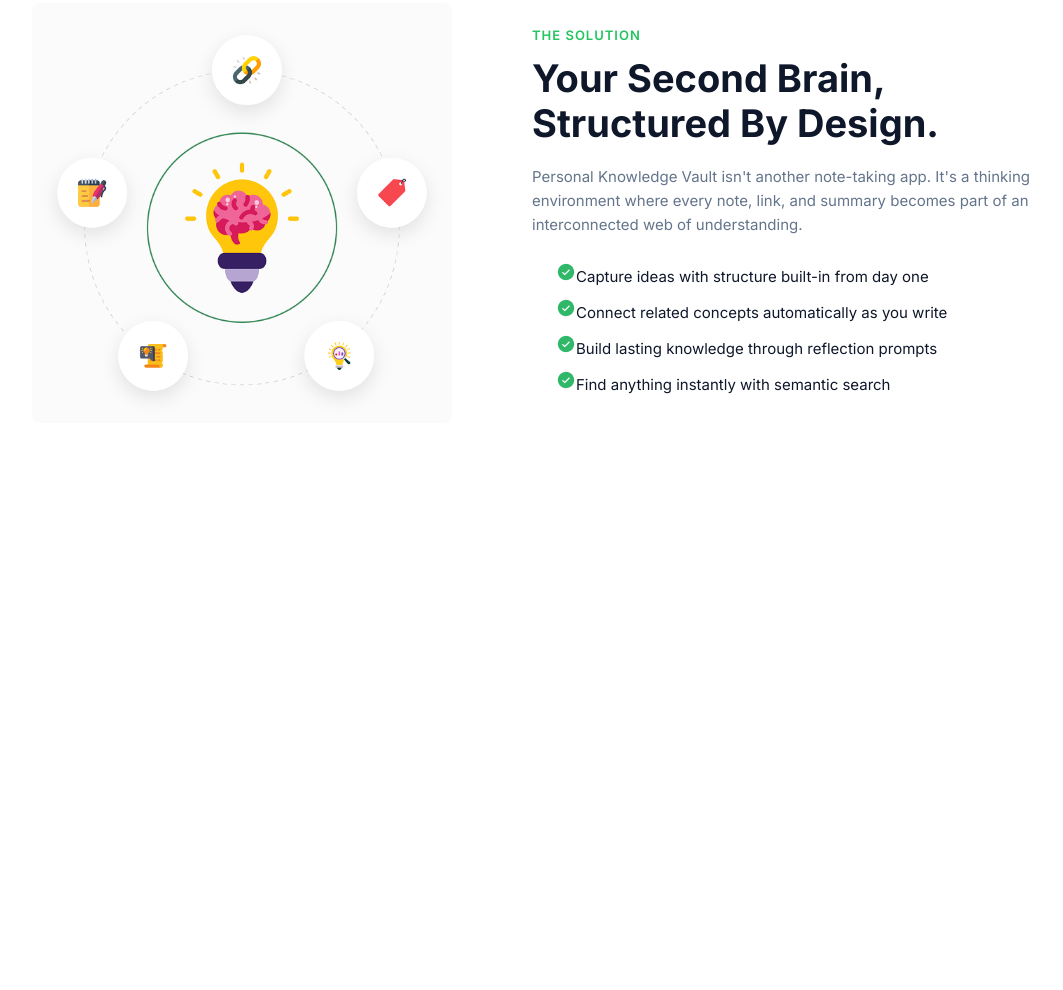
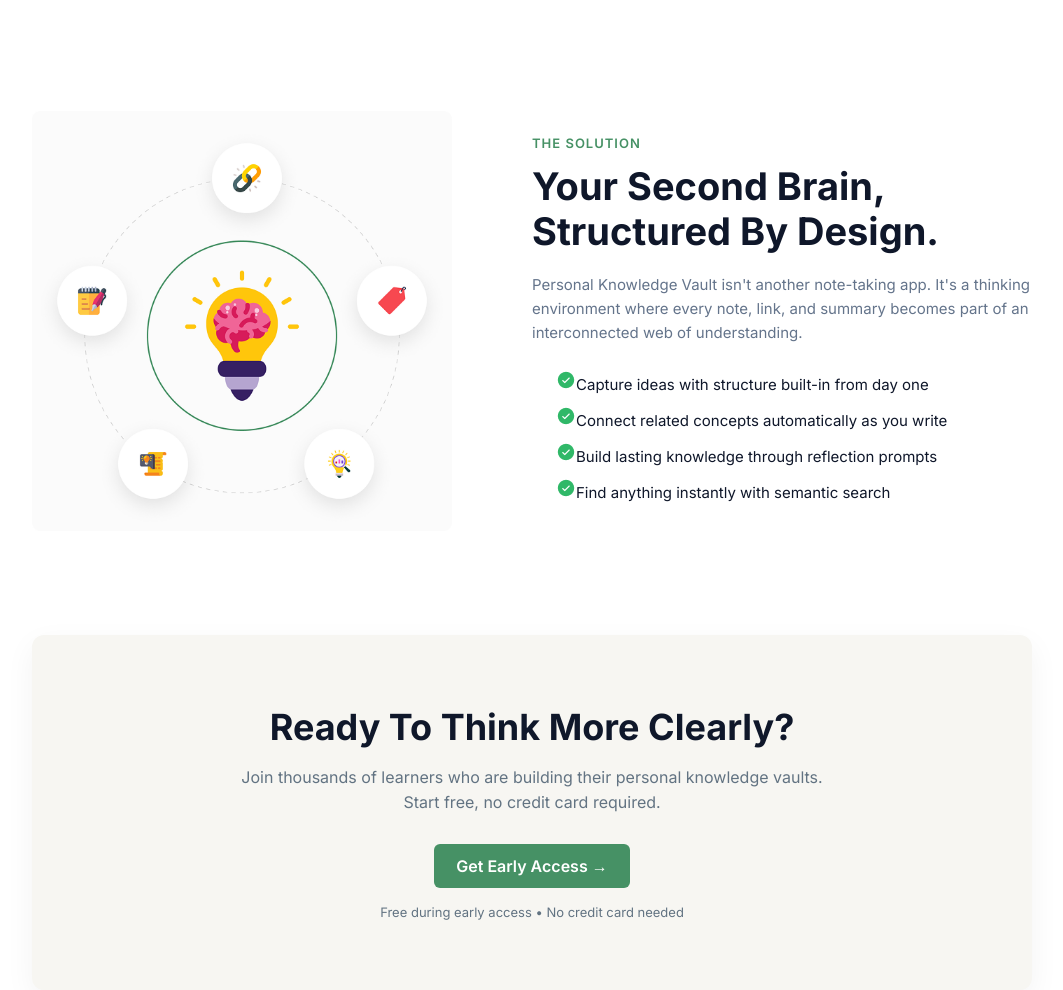
Before and after one commit to apurbadatta/assignment-1, a plain HTML site: page index.html in a window 1280 px wide. Shown: the part 1420-2410 px from the top of the page, without its empty margins (108-1171 px from the left). Before the commit the page ends 1947 px from the top, so only its background shows below. Drawn offline with Linux system fonts and the light colour scheme.

Commit message:
card design

```diff
--- a/index.html
+++ b/index.html
@@ -102,5 +102,21 @@ help you think clearly, connect ideas, and turn learning into long-term knowledg
   </div>
 </section>
 
+ <section class="card">
+        <h1>Ready To Think More Clearly?</h1>
+        <p>
+            Join thousands of learners who are building their personal knowledge vaults.<br>
+            Start free, no credit card required.
+        </p>
+
+        <a href="#" class="card-btn">
+            Get Early Access →
+        </a>
+
+        <span class="note">
+            Free during early access • No credit card needed
+        </span>
+    </section>
+
 </body>
 </html>
--- a/style.css
+++ b/style.css
@@ -35,11 +35,13 @@
 }
 .btn{
     border: none;
-    background-color: #30B868;
+    background-color: #469165;
     padding: 12px 16px;
     color: white;
     border-radius: 4px;
+    cursor: pointer;
 }
+
 .bg{
     background-image: url("/assets/hero-bg.png") ;
     height: 674px;
@@ -53,11 +55,12 @@
     max-width: 1360px;
 }
 .access_key button{
-    color: #30B868;
+    color: #469165;
     font-style: smoll;
     height: 19px;
     border-radius: 12px;
     border: none;
+
 }
 .st_section p{
     line-height: 24px;
@@ -71,14 +74,16 @@
     align-items: center;
     gap: 8px;
 
+
 }
 .primary
 {
-    background-color: #30B868;
+    background-color: #469165;
     color: white;
     border: none;
     padding: 16px;
     border-radius: 4px;
+    cursor: pointer;
 }
 .secondary{
     padding:15px;
@@ -86,6 +91,7 @@
     background-color: rgba(255, 255, 255, 0);
     border: 2px solid rgb(255, 255, 255);
     color: white;
+    cursor: pointer;
 
 }
 .secondary img{
@@ -111,7 +117,7 @@
 
 .subtitle {
   font-size: 16px;
-  color: #64748b;
+  color: #627382;
   max-width: 700px;
   margin: 0 auto 50px;
 }
@@ -152,7 +158,7 @@
 
 .card p {
   font-size: 16px;
-  color: #64748b;
+  color: #627382;
   line-height: 1.6;
 }
 
@@ -181,7 +187,7 @@
 .label {
   font-size: 13px;
   font-weight: 600;
-  color: #22c55e;
+  color: #469165;
   letter-spacing: 1px;
 }
 
@@ -211,3 +217,45 @@
 
 
 }
+
+
+.card{
+    max-width: 1000px;
+    margin: auto;
+    padding: 70px 40px;
+    background: #F7F6F2;
+    border-radius: 12px;
+    text-align: center;
+}
+
+.card h1 {
+    font-size: 36px;
+    font-weight: 700;
+    color: #0f172a;
+    margin-bottom: 16px;
+}
+
+.card p {
+    font-size: 16px;
+    color: #627382;
+    line-height: 1.6;
+    margin-bottom: 28px;
+}
+
+.card-btn {
+    display: inline-block;
+    background: #469165;
+    color: #ffffff;
+    padding: 12px 22px;
+    border-radius: 6px;
+    text-decoration: none;
+    font-weight: 600;
+
+}
+
+.note {
+    display: block;
+    margin-top: 16px;
+    font-size: 13px;
+    color: #627382;
+}
```
